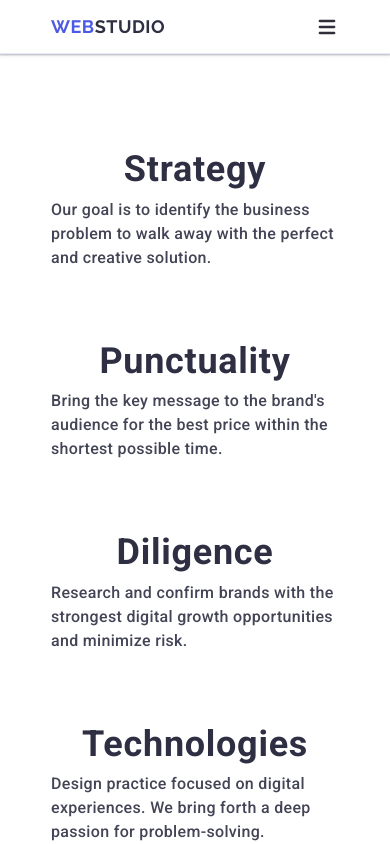
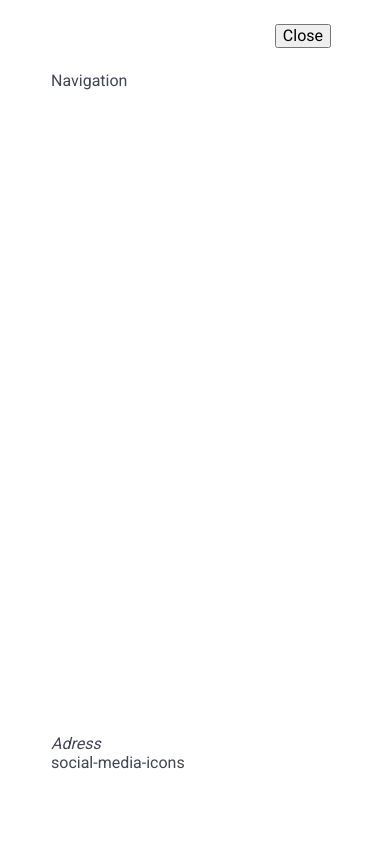
Before and after one commit to Yevhenii-Shevchenko/goit-markup-hw-06, a plain HTML site: page index.html in a window 390 px wide. Shown: the top 844 px of the page. Drawn offline with nearby package versions, Linux system fonts and the light colour scheme.

Commit message:
addinG window menu nav to mob

```diff
--- a/css/styles.css
+++ b/css/styles.css
@@ -202,6 +202,48 @@ button {
 .burger-icon {
   display: block;
   fill: #2f2f37;
+}
+
+.mobile-menu {
+  position: fixed;
+  top: 0;
+  left: 0;
+  width: 100%;
+  height: 100%;
+  background-color: #fff;
+
+  opacity: 0;
+  visibility: hidden;
+  pointer-events: none;
+
+  transition: opacity 250ms cubic-bezier(0.4, 0, 0.2, 1),
+    visibility 250ms cubic-bezier(0.4, 0, 0.2, 1);
+}
+
+.mobile-menu.is-open {
+  opacity: 1;
+  visibility: visible;
+  pointer-events: auto;
+}
+
+.mobile-menu-conteiner {
+  position: relative;
+  padding-top: 72px;
+  padding-bottom: 72px;
+
+  display: flex;
+  flex-direction: column;
+  height: 100%;
+}
+
+.mobile-menu-close {
+  position: absolute;
+  top: 24px;
+  right: 24px;
+}
+
+.mobile-menu-nav {
+  margin-bottom: auto;
 }
 
 /* ----------/Header------------    */
@@ -955,6 +997,12 @@ button {
     line-height: 1.17;
     letter-spacing: 0.04em;
   }
+
+  /* mobe menu */
+  .mobile-menu {
+    display: none;
+  }
+
   /* ----------/Header----------------------    */
 
   /* -------------Our Benefits Style----------- */
--- a/index.html
+++ b/index.html
@@ -61,6 +61,14 @@
             <use href="./images/icons.svg#icon-burger-menu"></use>
           </svg>
         </button>
+      </div>
+      <div class="mobile-menu is-open">
+        <div class="container mobile-menu-conteiner">
+          <button class="mobile-menu-close">Close</button>
+          <nav class="mobile-menu-nav">Navigation</nav>
+          <address>Adress</address>
+          <div>social-media-icons</div>
+        </div>
       </div>
     </header>
 
```
